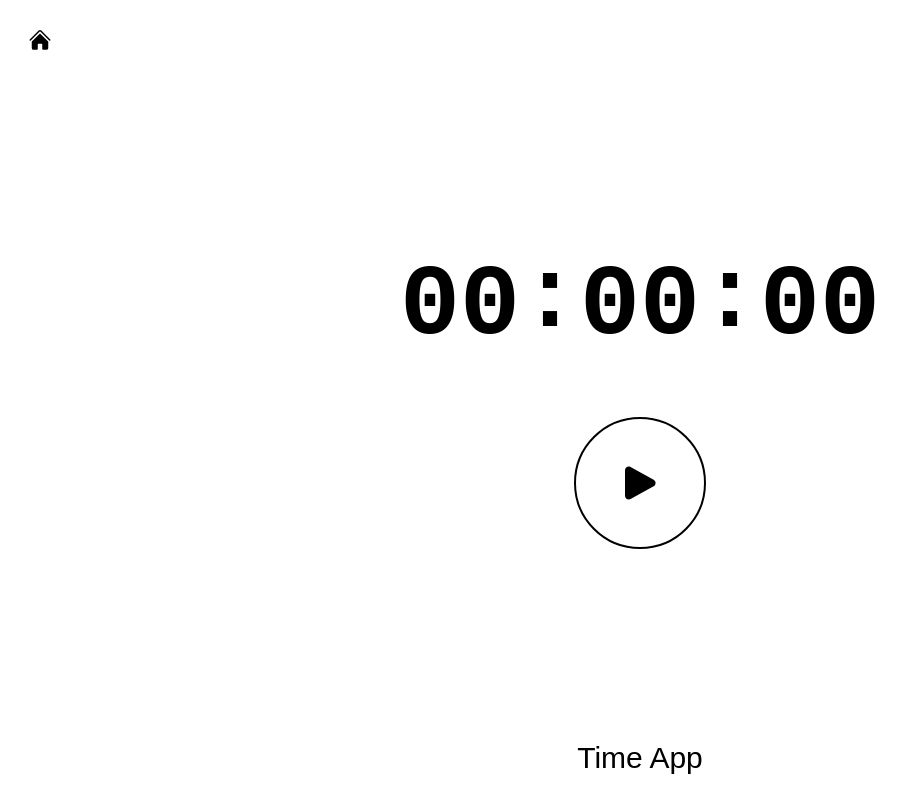
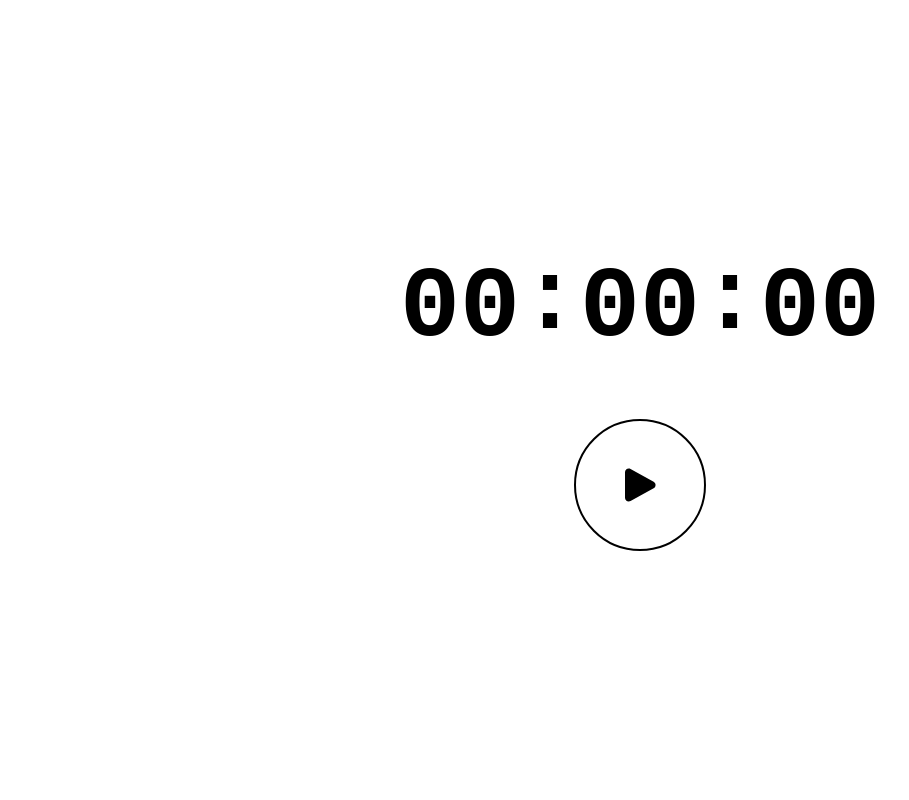
Before and after one commit to SEPOTOM/time-app, a React (Vite) app: page /timer in a window 1280 px wide. Shown: the whole page, without its empty margins (0-909 px from the left). Built offline with nearby package versions, Linux system fonts and the light colour scheme.

Commit message:
feat: remove header and footer from TimerPage component

```diff
--- a/src/pages/TimerPage/TimerPage.tsx
+++ b/src/pages/TimerPage/TimerPage.tsx
@@ -1,15 +1,9 @@
 import './index.css';
 
 import { useState, useRef, useEffect } from 'react';
-import { HomeIcon, PlayIcon, StopIcon } from '@heroicons/react/24/solid';
+import { PlayIcon, StopIcon } from '@heroicons/react/24/solid';
 
-import {
-  ClockFace,
-  RoundButton,
-  PauseResumeButton,
-  HomeButton,
-  Footer,
-} from '../../components';
+import { ClockFace, RoundButton, PauseResumeButton } from '../../components';
 
 import { useTimerEffect } from './hooks';
 
@@ -70,13 +64,8 @@ const TimerPage = () => {
   };
 
   return (
-    <div className="timer-page">
-      <header className="timer-page__header">
-        <HomeButton>
-          <HomeIcon width={24} />
-        </HomeButton>
-      </header>
-      <main className="timer-page__content">
+    <>
+      <main className="timer-page">
         <ClockFace time={time} onTimeChange={setTime} />
         <div className="timer-page__buttons">
           {isStarted ? (
@@ -98,9 +87,8 @@ const TimerPage = () => {
           )}
         </div>
       </main>
-      <Footer />
       <audio src="./alarm_clock.mp3" loop hidden ref={audioRef}></audio>
-    </div>
+    </>
   );
 };
 
--- a/src/pages/TimerPage/index.css
+++ b/src/pages/TimerPage/index.css
@@ -1,16 +1,4 @@
 .timer-page {
-  display: flex;
-  flex-direction: column;
-  height: 100%;
-
-  font-family: Arial, 'Helvetica Neue', Helvetica, sans-serif;
-}
-
-.timer-page__header {
-  padding: 20px;
-}
-
-.timer-page__content {
   flex: 1 1 auto;
   display: flex;
   flex-direction: column;
@@ -18,6 +6,8 @@
   align-items: center;
   row-gap: 50px;
   padding: 30px;
+
+  font-family: Arial, 'Helvetica Neue', Helvetica, sans-serif;
 }
 
 .timer-page__buttons {
```
